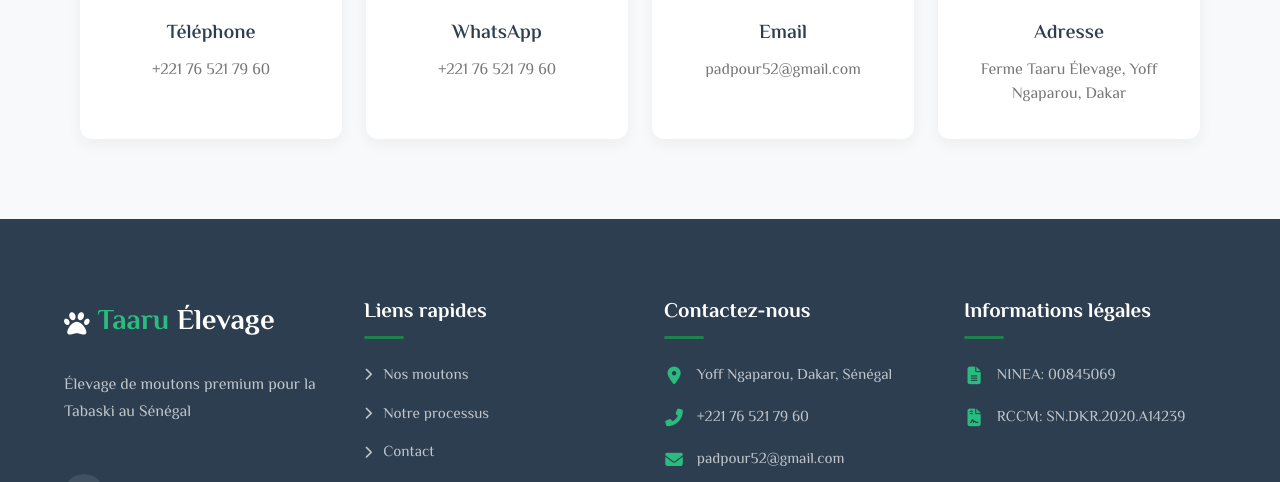
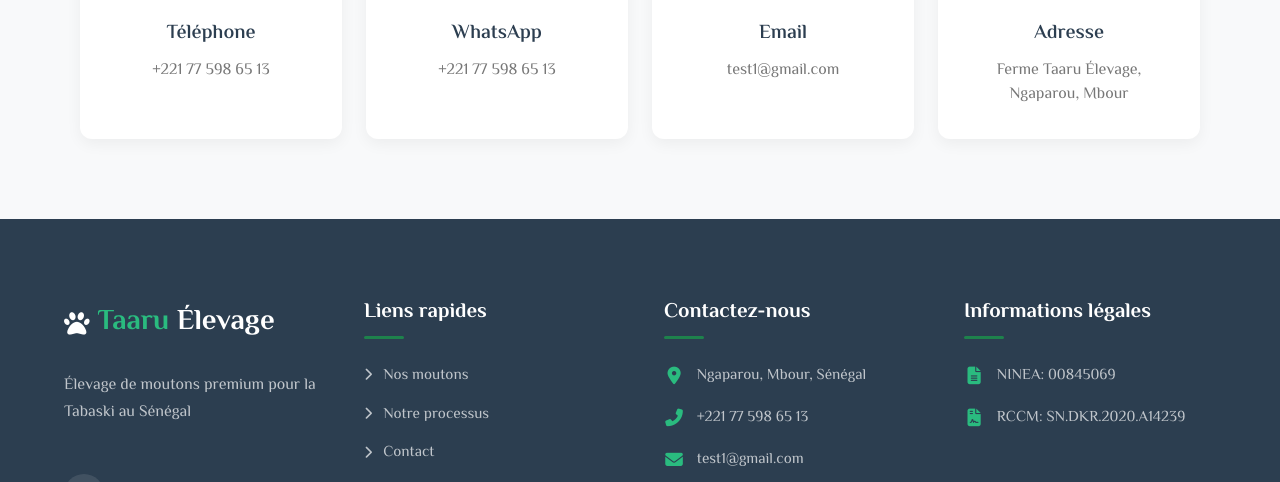
Before and after one commit to segisto99/testprojet, a plain HTML site: page Videos/Testprojet.app/index.html in a window 1280 px wide. Shown: the part 4053-4535 px from the top of the page. Drawn offline with nearby package versions, Linux system fonts and the light colour scheme.

Commit message:
changement numero et redirection

```diff
--- a/Videos/Testprojet.app/index.html
+++ b/Videos/Testprojet.app/index.html
@@ -153,7 +153,7 @@
                 </div>
 
                 <div class="card-footer">
-                    <a href="https://wa.me/221765217960?text=Je%20souhaite%20r%C3%A9server%20le%20Ladoum%20Premium"
+                    <a href="https://wa.me/221775986513?text=Je%20souhaite%20r%C3%A9server%20le%20Ladoum%20Premium"
                     class="cta-button full-width whatsapp-btn"
                     target="_blank">
                     <i class="fab fa-whatsapp"></i> Réserver via WhatsApp
@@ -223,7 +223,7 @@
                 </div>
 
                 <div class="card-footer">
-                    <a href="https://wa.me/221765217960?text=Je%20souhaite%20r%C3%A9server%20le%20Ladoum%20Standard"
+                    <a href="https://wa.me/221775986513?text=Je%20souhaite%20r%C3%A9server%20le%20Ladoum%20Standard"
                     class="cta-button full-width whatsapp-btn"
                     target="_blank">
                     <i class="fab fa-whatsapp"></i> Réserver via WhatsApp
@@ -294,7 +294,7 @@
                 </div>
 
                 <div class="card-footer">
-                    <a href="https://wa.me/221765217960?text=Je%20souhaite%20r%C3%A9server%20le%20Ladoum%20Elite"
+                    <a href="https://wa.me/221775986513?text=Je%20souhaite%20r%C3%A9server%20le%20Ladoum%20Elite"
                     class="cta-button full-width whatsapp-btn"
                     target="_blank">
                     <i class="fab fa-whatsapp"></i> Réserver via WhatsApp
@@ -450,7 +450,7 @@
                         <i class="fas fa-phone-alt"></i>
                     </div>
                     <h3>Téléphone</h3>
-                    <p>+221 76 521 79 60</p>
+                    <p>+221 77 598 65 13</p>
                 </div>
 
                 <!-- Carte 2 -->
@@ -459,7 +459,7 @@
                         <i class="fab fa-whatsapp"></i>
                     </div>
                     <h3>WhatsApp</h3>
-                    <p>+221 76 521 79 60</p>
+                    <p>+221 77 598 65 13</p>
                 </div>
 
                 <!-- Carte 3 -->
@@ -468,7 +468,7 @@
                         <i class="fas fa-envelope"></i>
                     </div>
                     <h3>Email</h3>
-                    <p>padpour52@gmail.com</p>
+                    <p>test1@gmail.com</p>
                 </div>
 
                 <!-- Carte 4 -->
@@ -477,7 +477,7 @@
                         <i class="fas fa-map-marker-alt"></i>
                     </div>
                     <h3>Adresse</h3>
-                    <p>Ferme Taaru Élevage, Yoff Ngaparou, Dakar</p>
+                    <p>Ferme Taaru Élevage,  Ngaparou, Mbour</p>
                 </div>
             </div>
         </div>
@@ -510,9 +510,9 @@
                 <div class="footer-contact">
                     <h3>Contactez-nous</h3>
                     <ul>
-                        <li><i class="fas fa-map-marker-alt"></i> Yoff Ngaparou, Dakar, Sénégal</li>
-                        <li><i class="fas fa-phone-alt"></i> +221 76 521 79 60</li>
-                        <li><i class="fas fa-envelope"></i> padpour52@gmail.com</li>
+                        <li><i class="fas fa-map-marker-alt"></i>  Ngaparou, Mbour, Sénégal</li>
+                        <li><i class="fas fa-phone-alt"></i> +221 77 598 65 13</li>
+                        <li><i class="fas fa-envelope"></i> test1@gmail.com</li>
                     </ul>
                 </div>
 
```
